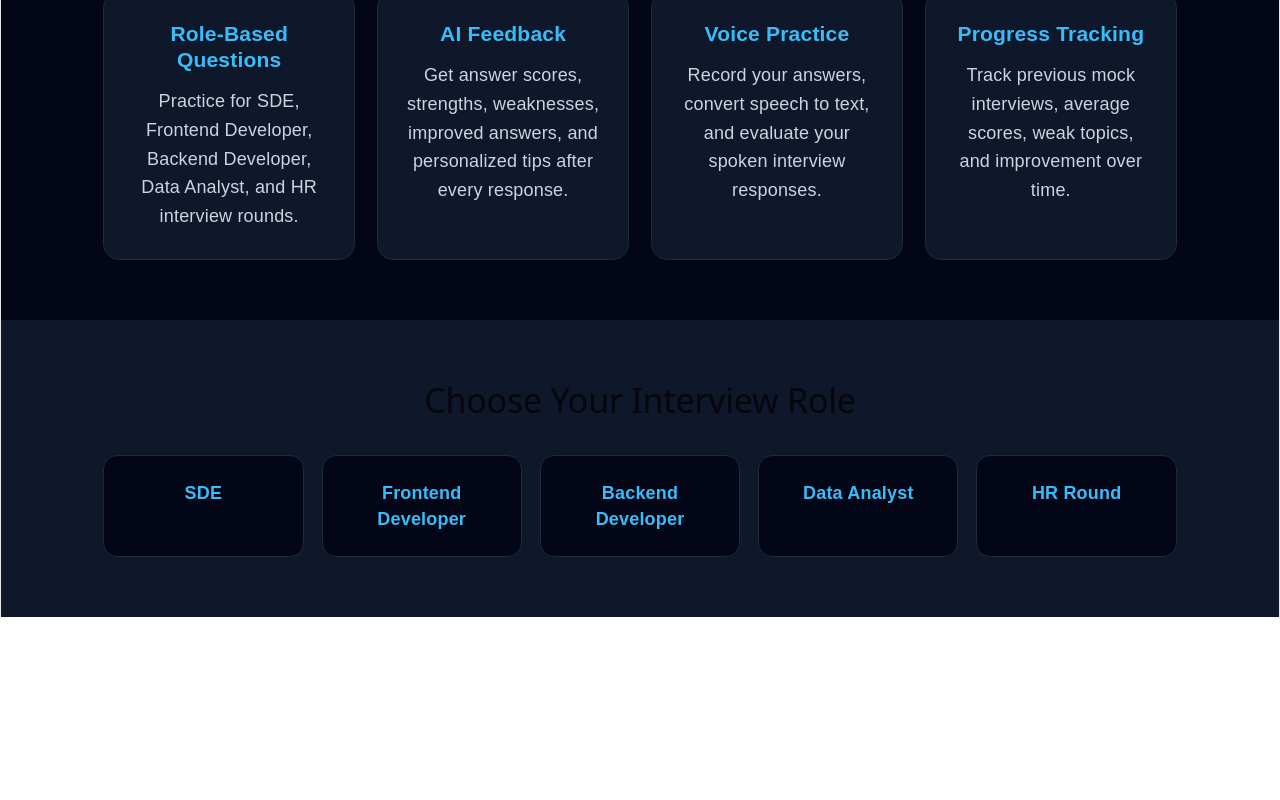
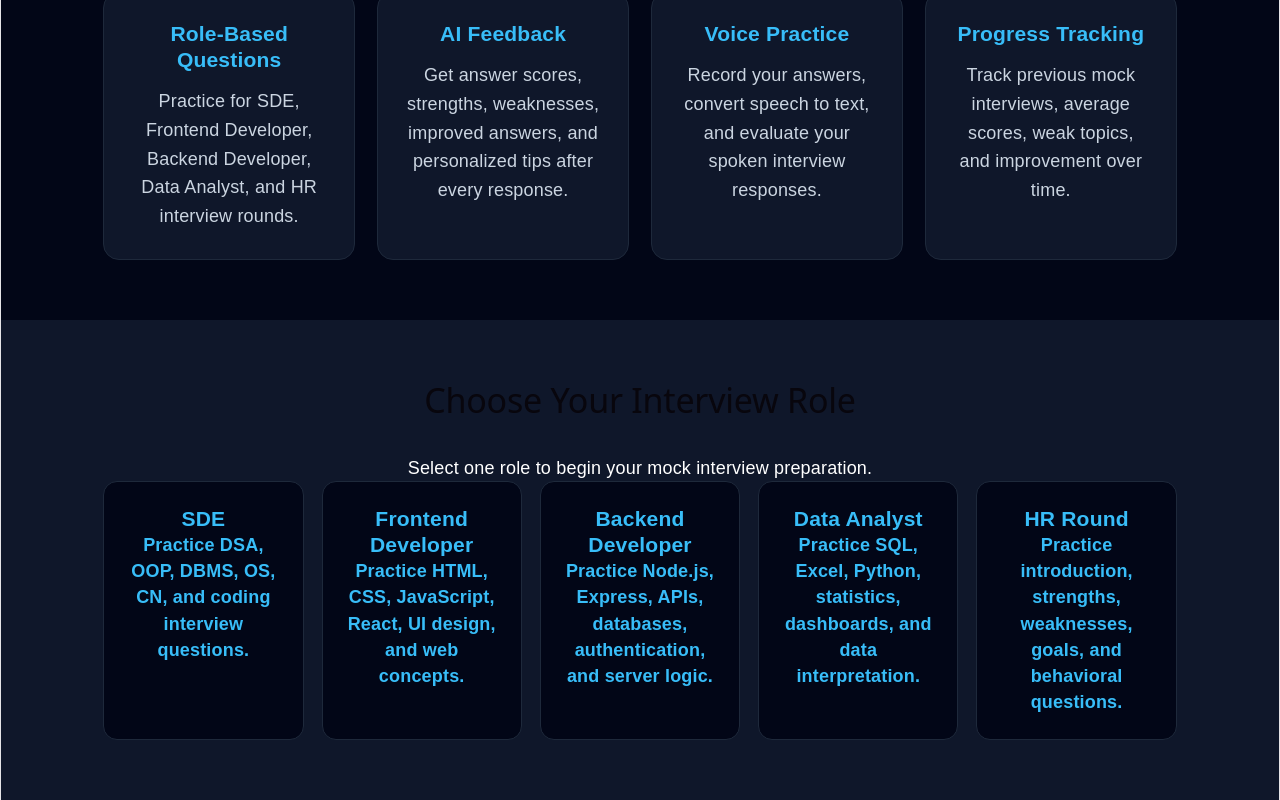
Before and after one commit to akanksha-mishra13/interviewace-ai, a React (Vite) app in the folder client/: page / in a window 1280 px wide. Shown: the part 823-1623 px from the top of the page. Before the commit the page ends 1440 px from the top, so only its background shows below. Built offline with nearby package versions, Linux system fonts and the light colour scheme.

Commit message:
Add role selection feature

```diff
--- a/client/src/App.jsx
+++ b/client/src/App.jsx
@@ -1,6 +1,36 @@
+import { useState } from "react";
 import "./App.css";
 
 function App() {
+  const [selectedRole, setSelectedRole] = useState("");
+
+  const roles = [
+    {
+      name: "SDE",
+      description: "Practice DSA, OOP, DBMS, OS, CN, and coding interview questions.",
+    },
+    {
+      name: "Frontend Developer",
+      description: "Practice HTML, CSS, JavaScript, React, UI design, and web concepts.",
+    },
+    {
+      name: "Backend Developer",
+      description: "Practice Node.js, Express, APIs, databases, authentication, and server logic.",
+    },
+    {
+      name: "Data Analyst",
+      description: "Practice SQL, Excel, Python, statistics, dashboards, and data interpretation.",
+    },
+    {
+      name: "HR Round",
+      description: "Practice introduction, strengths, weaknesses, goals, and behavioral questions.",
+    },
+  ];
+
+  const handleRoleSelect = (roleName) => {
+    setSelectedRole(roleName);
+  };
+
   return (
     <div className="app">
       <nav className="navbar">
@@ -18,8 +48,7 @@ function App() {
           <p className="badge">AI Mock Interview Platform</p>
 
           <h1>
-            Practice interviews with{" "}
-            <span>AI-powered feedback</span>
+            Practice interviews with <span>AI-powered feedback</span>
           </h1>
 
           <p className="hero-text">
@@ -29,7 +58,9 @@ function App() {
           </p>
 
           <div className="hero-buttons">
-            <button className="primary-btn">Start Interview</button>
+            <a href="#roles" className="primary-btn">
+              Start Interview
+            </a>
             <button className="secondary-btn">View Progress</button>
           </div>
         </div>
@@ -86,13 +117,36 @@ function App() {
       <section className="roles" id="roles">
         <h2>Choose Your Interview Role</h2>
 
+        <p className="roles-subtitle">
+          Select one role to begin your mock interview preparation.
+        </p>
+
         <div className="role-grid">
-          <div className="role-card">SDE</div>
-          <div className="role-card">Frontend Developer</div>
-          <div className="role-card">Backend Developer</div>
-          <div className="role-card">Data Analyst</div>
-          <div className="role-card">HR Round</div>
+          {roles.map((role) => (
+            <div
+              key={role.name}
+              className={
+                selectedRole === role.name ? "role-card selected" : "role-card"
+              }
+              onClick={() => handleRoleSelect(role.name)}
+            >
+              <h3>{role.name}</h3>
+              <p>{role.description}</p>
+            </div>
+          ))}
         </div>
+
+        {selectedRole && (
+          <div className="selected-role-box">
+            <p>
+              Selected Role: <span>{selectedRole}</span>
+            </p>
+
+            <button className="primary-btn">
+              Start {selectedRole} Interview
+            </button>
+          </div>
+        )}
       </section>
     </div>
   );
```
